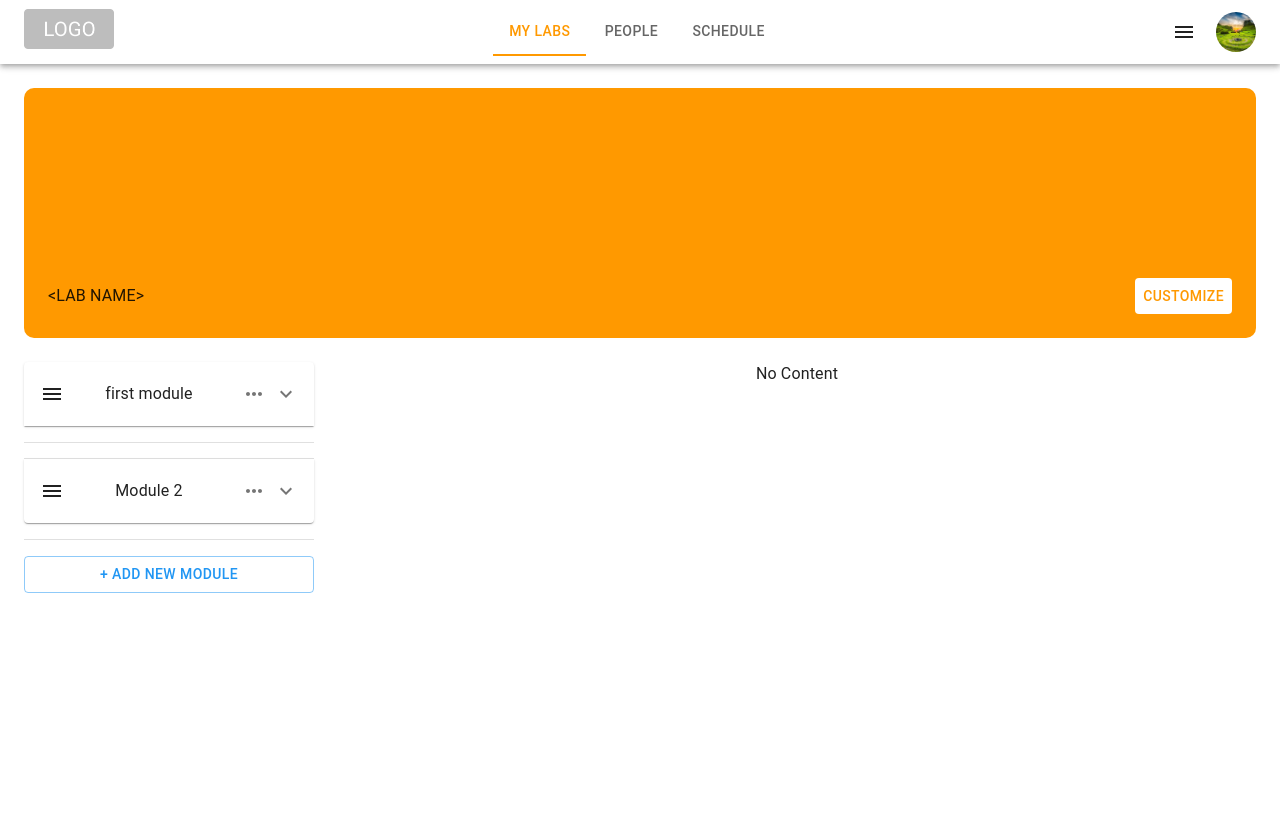
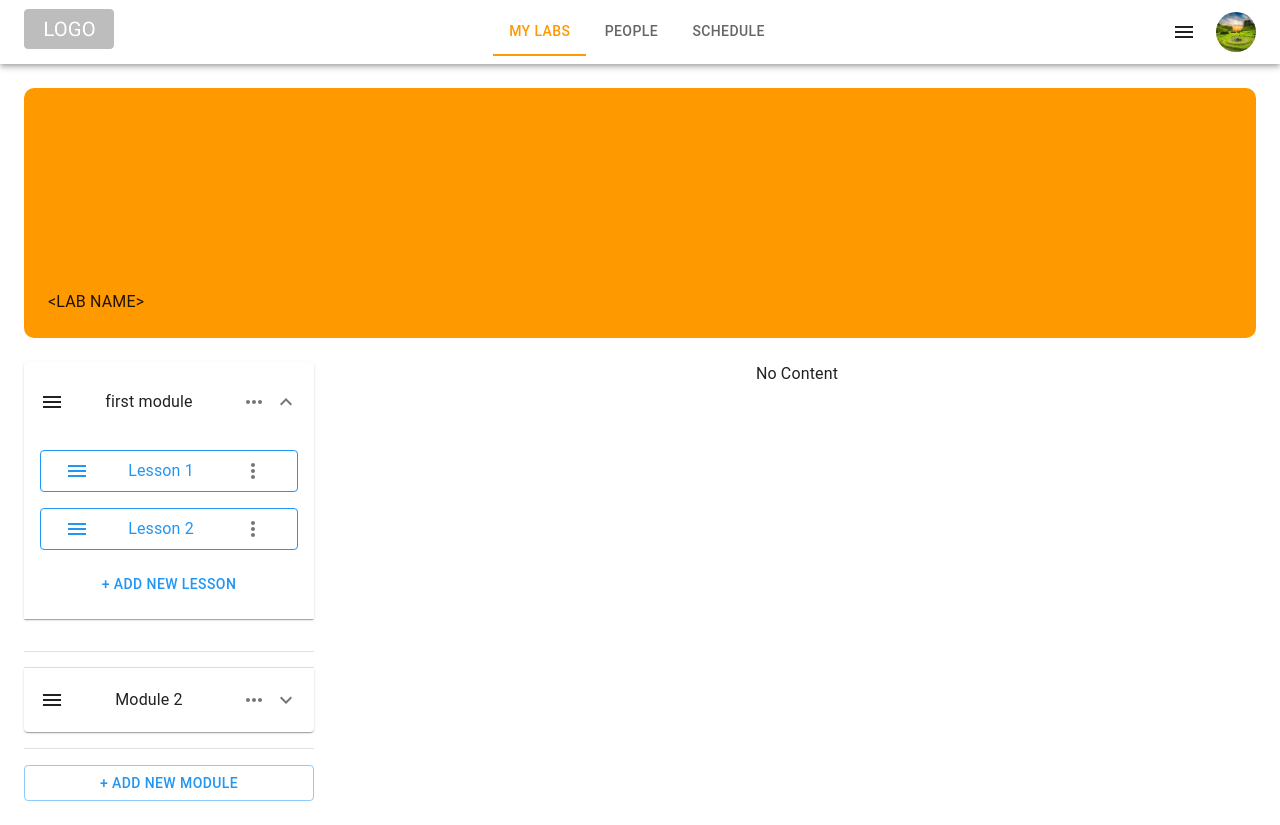
Before and after one commit to antoniosk10/lab-ms, a Next.js app in the folder apps/lab-next-app/: page /my-labs in a window 1280 px wide. Before the commit the page ends 800 px from the top, so only its background shows below. Built offline with nearby package versions, Linux system fonts and the light colour scheme.

Commit message:
refactor: expand first module

```diff
--- a/apps/lab-next-app/package.json
+++ b/apps/lab-next-app/package.json
@@ -20,20 +20,22 @@
     "@types/node": "18.13.0",
     "@types/react": "18.0.28",
     "@types/react-dom": "18.0.10",
+    "@types/uuid": "^9.0.1",
     "class-validator": "^0.14.0",
     "eslint": "8.34.0",
     "eslint-config-next": "13.1.6",
     "graphql": "^16.6.0",
     "graphql-tag": "^2.12.6",
     "lab-api": "*",
+    "lab-fields": "*",
     "lab-table": "*",
-    "lab-fields": "*",
     "next": "13.2.3",
     "react": "18.2.0",
     "react-dom": "18.2.0",
     "react-hook-form": "^7.43.2",
     "reflect-metadata": "^0.1.13",
     "sharp": "^0.31.3",
-    "typescript": "4.9.5"
+    "typescript": "4.9.5",
+    "uuid": "^9.0.0"
   }
 }
--- a/apps/lab-next-app/src/components/AccordionPanel.tsx
+++ b/apps/lab-next-app/src/components/AccordionPanel.tsx
@@ -15,6 +15,7 @@ type Props = {
   DetailsComponent: JSX.Element
   ExpandIcon?: SvgIconComponent
   ExpandButton?: boolean
+  isExpanded?: boolean
 }
 
 function AccordionPanel({
@@ -22,8 +23,9 @@ function AccordionPanel({
   DetailsComponent,
   ExpandIcon,
   ExpandButton,
+  isExpanded = false,
 }: Props) {
-  const [expand, setExpand] = useState(false)
+  const [expand, setExpand] = useState(isExpanded)
 
   const toggleAccordion = useCallback(() => {
     setExpand((prev) => !prev)
--- a/apps/lab-next-app/src/modules/mentor/lab/components/LabCreate/Banner/BannerForm.tsx
+++ b/apps/lab-next-app/src/modules/mentor/lab/components/LabCreate/Banner/BannerForm.tsx
@@ -1,9 +1,8 @@
-import React, { useState } from 'react'
+import BannerTitle from '@modules/mentor/lab/components/LabCreate/Banner/BannerTitle'
+import Box from '@mui/material/Box'
 import { styled } from '@mui/material/styles'
-import Box from '@mui/material/Box'
-import BannerTitle from '@modules/mentor/lab/components/LabCreate/Banner/BannerTitle'
+import { useState } from 'react'
 import { useFormContext } from 'react-hook-form'
-import { Button } from '@mui/material'
 
 const BannerStyled = styled(Box)(({ theme }) => ({
   background: theme.palette.secondary.main,
@@ -11,14 +10,10 @@ const BannerStyled = styled(Box)(({ theme }) => ({
   height: '250px',
   borderRadius: '10px',
   display: 'flex',
-  alignItems: 'flex-end'
+  alignItems: 'flex-end',
 }))
 
-const ButtonStyled = styled(Button)({
-  background: 'white'
-})
-
-function BannerForm () {
+function BannerForm() {
   const [isEdit, setIsEdit] = useState(false)
   const { getValues } = useFormContext()
 
@@ -34,7 +29,7 @@ function BannerForm () {
           justifyContent: 'space-between',
           alignItems: 'center',
           width: '100%',
-          padding: '24px'
+          padding: '24px',
         }}
       >
         <BannerTitle
@@ -43,9 +38,6 @@ function BannerForm () {
           onTextClick={() => setIsEdit(true)}
           onTitleAccept={handleTitleChange}
         />
-        <ButtonStyled color="secondary" onClick={() => {}}>
-          Customize
-        </ButtonStyled>
       </Box>
     </BannerStyled>
   )
--- a/apps/lab-next-app/src/modules/mentor/lab/components/LabCreate/LessonModules/Lesson.tsx
+++ b/apps/lab-next-app/src/modules/mentor/lab/components/LabCreate/LessonModules/Lesson.tsx
@@ -10,7 +10,7 @@ type Props = {
   lesson: LessonResDto
   onLessonClick: () => void
   selectedLesson: LessonResDto | null
-  onLessonDelete: (id: number) => void
+  onLessonDelete: (id: string) => void
   onLessonDuplicate: (duplicate: LessonResDto) => void
 }
 
--- a/apps/lab-next-app/src/modules/mentor/lab/components/LabCreate/LessonModules/LessonModule.tsx
+++ b/apps/lab-next-app/src/modules/mentor/lab/components/LabCreate/LessonModules/LessonModule.tsx
@@ -1,6 +1,5 @@
 import ExpandMoreIcon from '@mui/icons-material/ExpandMore'
 import { useCallback, useMemo } from 'react'
-import { useFormContext } from 'react-hook-form'
 
 import Lessons from './Lessons'
 
@@ -12,28 +11,28 @@ import DraggableItem from '@/src/components/DraggableItem'
 type Props = {
   altTitle: string
   module: ModuleResDto
+  onModuleDuplicate: (duplicate: ModuleResDto) => void
+  onModuleDelete: (id: string) => void
   onLessonClick: (lesson: LessonResDto) => void
-  onModuleAdd: (duplicate?: ModuleResDto) => void
-  onLessonAdd: (moduleId: number) => void
-  onLessonDuplicate: (moduleId: number, duplicate: LessonResDto) => void
-  onModuleDelete: (id: number) => void
-  onLessonDelete: (moduleId: number, lessonId: number) => void
+  onLessonAdd: (moduleId: string) => void
+  onLessonDuplicate: (moduleId: string, duplicate: LessonResDto) => void
+  onLessonDelete: (moduleId: string, lessonId: string) => void
   selectedLesson: LessonResDto | null
+  isExpanded: boolean
 }
 
 function LessonModule({
   module,
   altTitle,
+  onModuleDelete,
+  onModuleDuplicate,
   onLessonClick,
-  onModuleAdd,
   onLessonAdd,
-  onModuleDelete,
   onLessonDelete,
   selectedLesson,
   onLessonDuplicate,
+  isExpanded,
 }: Props) {
-  const { getValues } = useFormContext()
-
   const moduleId = module.id
 
   const options = useMemo(
@@ -45,7 +44,7 @@ function LessonModule({
       {
         name: 'Duplicate',
         action: () => {
-          onModuleAdd(module)
+          onModuleDuplicate(module)
         },
       },
       {
@@ -59,7 +58,7 @@ function LessonModule({
         },
       },
     ],
-    [getValues, moduleId, onModuleAdd, onModuleDelete]
+    [onModuleDuplicate, module, onModuleDelete, moduleId]
   )
 
   const handleLessonAdd = useCallback(() => {
@@ -70,7 +69,7 @@ function LessonModule({
     onLessonDuplicate(moduleId, duplicate)
   }, [])
 
-  const handleLessonDelete = useCallback((lessonId: number) => {
+  const handleLessonDelete = useCallback((lessonId: string) => {
     onLessonDelete(moduleId, lessonId)
   }, [])
 
@@ -90,6 +89,7 @@ function LessonModule({
         />
       }
       ExpandIcon={ExpandMoreIcon}
+      isExpanded={isExpanded}
     />
   )
 }
--- a/apps/lab-next-app/src/modules/mentor/lab/components/LabCreate/LessonModules/LessonModules.tsx
+++ b/apps/lab-next-app/src/modules/mentor/lab/components/LabCreate/LessonModules/LessonModules.tsx
@@ -2,6 +2,7 @@ import LessonModule from '@modules/mentor/lab/components/LabCreate/LessonModules
 import { Button, Stack } from '@mui/material'
 import { useCallback } from 'react'
 import { useFormContext } from 'react-hook-form'
+import { v4 as uuidv4 } from 'uuid'
 
 import { LessonResDto, ModuleResDto } from '../../../dto'
 
@@ -36,43 +37,47 @@ function LessonModules({
   const { getValues, setValue, watch } = useFormContext()
   const modules: ModuleResDto[] = watch('modules')
 
-  const handleModuleAdd = (duplicate?: ModuleResDto) => {
-    const newModule = duplicate || emptyModule
-    const newModules = [...modules, { ...newModule, id: Date.now() }]
+  const handleModuleAdd = () => {
+    const newModules = [...modules, { ...emptyModule, id: uuidv4() }]
     setValue('modules', newModules)
   }
 
-  const handleModuleDelete = (id: number) => {
+  const handleModuleDuplicate = (duplicate: ModuleResDto) => {
+    const newModules = [...modules, { ...duplicate, id: uuidv4() }]
+    setValue('modules', newModules)
+  }
+
+  const handleModuleDelete = (id: string) => {
     const updatedModules = modules.filter((el) => el.id !== id)
     setValue('modules', updatedModules)
   }
 
   const getLessonsByModuleId = useCallback(
-    (moduleId: number): LessonResDto[] => {
-      const moduleKey = moduleId - 1
-      const modules = getValues('modules')
-      const currentModule = modules[moduleKey]
-      const currentLessons = currentModule.lessons
+    (moduleId: string): LessonResDto[] => {
+      const modules: ModuleResDto[] = getValues('modules')
+      const currentModule = modules.find((el) => el.id === moduleId)
+      const currentLessons = currentModule ? currentModule.lessons : []
       return currentLessons
     },
     []
   )
 
   const updateLessonsList = useCallback(
-    (moduleId: number, updatedLessons: LessonResDto[]) => {
-      const moduleKey = moduleId - 1
-      const modules = getValues('modules')
-      const currentModule = modules[moduleKey]
-      const newModules = [...modules]
-      newModules[moduleKey] = { ...currentModule, lessons: updatedLessons }
+    (moduleId: string, updatedLessons: LessonResDto[]) => {
+      const modules: ModuleResDto[] = getValues('modules')
+      const newModules: ModuleResDto[] = modules.map((module) => {
+        if (module.id === moduleId)
+          return { ...module, lessons: updatedLessons }
+        return module
+      })
 
       setValue('modules', newModules)
     },
     []
   )
 
-  const addNewLesson = useCallback((moduleId: number, lesson: LessonResDto) => {
-    const newLesson = { ...lesson, id: Date.now() }
+  const addNewLesson = useCallback((moduleId: string, lesson: LessonResDto) => {
+    const newLesson = { ...lesson, id: uuidv4() }
     const currentLessons = getLessonsByModuleId(moduleId)
 
     updateLessonsList(moduleId, [...currentLessons, newLesson])
@@ -80,20 +85,20 @@ function LessonModules({
     setEditLesson()
   }, [])
 
-  const handleLessonAdd = useCallback((moduleId: number) => {
-    const newLesson = { ...emptyLesson, id: Date.now() }
+  const handleLessonAdd = useCallback((moduleId: string) => {
+    const newLesson = { ...emptyLesson, id: uuidv4() }
     addNewLesson(moduleId, newLesson)
   }, [])
 
   const handleDuplicateLesson = useCallback(
-    (moduleId: number, duplicate: LessonResDto) => {
+    (moduleId: string, duplicate: LessonResDto) => {
       addNewLesson(moduleId, duplicate)
     },
     []
   )
 
   const handleLessonDelete = useCallback(
-    (moduleId: number, lessonId: number) => {
+    (moduleId: string, lessonId: string) => {
       const currentLessons = getLessonsByModuleId(moduleId)
       const updatedLessons = currentLessons.filter((el) => el.id !== lessonId)
 
@@ -110,12 +115,13 @@ function LessonModules({
           module={module}
           altTitle={`Module ${index + 1}`}
           onLessonClick={onLessonClick}
-          onModuleAdd={handleModuleAdd}
+          onModuleDuplicate={handleModuleDuplicate}
           onModuleDelete={handleModuleDelete}
           onLessonAdd={handleLessonAdd}
           onLessonDuplicate={handleDuplicateLesson}
           onLessonDelete={handleLessonDelete}
           selectedLesson={selectedLesson}
+          isExpanded={index === 0}
         />
       ))}
 
--- a/apps/lab-next-app/src/modules/mentor/lab/components/LabCreate/LessonModules/Lessons.tsx
+++ b/apps/lab-next-app/src/modules/mentor/lab/components/LabCreate/LessonModules/Lessons.tsx
@@ -7,7 +7,7 @@ type Props = {
   onLessonClick: (lesson: LessonResDto) => void
   onLessonAdd: () => void
   onLessonDuplicate: (duplicate: LessonResDto) => void
-  onLessonDelete: (lessonId: number) => void
+  onLessonDelete: (lessonId: string) => void
   selectedLesson: LessonResDto | null
 }
 
--- a/apps/lab-next-app/src/modules/mentor/lab/containers/LabCreateContainer.tsx
+++ b/apps/lab-next-app/src/modules/mentor/lab/containers/LabCreateContainer.tsx
@@ -7,79 +7,73 @@ import React from 'react'
 
 const modules: ModuleResDto[] = [
   {
-    id: 1,
+    id: '1',
     title: 'first module',
     isTemporary: false,
     lessons: [
       {
-        id: 1,
+        id: '1',
         title: 'My lesson',
         description: 'sadasd',
         accessible: true,
         image: null,
         file: '<file_name.docx>',
         github: '<Github_url_name>',
-        youtube:'<youtube_url_name>',
-        isTemporary: false
+        youtube: '<youtube_url_name>',
+        isTemporary: false,
       },
       {
-        id: 2,
+        id: '2',
         title: null,
         description: null,
         accessible: true,
         image: null,
         file: null,
         github: null,
-        youtube:'<youtube_url_name>',
-        isTemporary: false
-      }
-    ]
+        youtube: '<youtube_url_name>',
+        isTemporary: false,
+      },
+    ],
   },
   {
-    id: 2,
+    id: '2',
     title: '',
     isTemporary: false,
     lessons: [
       {
-        id: 3,
+        id: '3',
         title: null,
         description: null,
         accessible: true,
         image: null,
         file: null,
         github: null,
-        youtube:'<youtube_url_name>',
-        isTemporary: false
+        youtube: '<youtube_url_name>',
+        isTemporary: false,
       },
       {
-        id: 4,
+        id: '4',
         title: null,
         description: null,
         accessible: true,
         image: null,
         file: null,
         github: null,
-        youtube:'<youtube_url_name>',
-        isTemporary: false
-      }
-    ]
-  }
+        youtube: '<youtube_url_name>',
+        isTemporary: false,
+      },
+    ],
+  },
 ]
 
-function LabCreateContainer () {
-  return (
-    <LabCreate modules={modules} />
-  )
+function LabCreateContainer() {
+  return <LabCreate modules={modules} />
 }
 
 export default LabCreateContainer
 
 LabCreateContainer.roles = [ROLES.ADMIN, ROLES.MENTOR]
 
-LabCreateContainer.getLayout = function getLayout (page: React.ReactNode) {
-  return (
-    <LabLayout activeTab={TABS.MY_LABS}>
-      {page}
-    </LabLayout>
-  )
+LabCreateContainer.getLayout = function getLayout(page: React.ReactNode) {
+  return <LabLayout activeTab={TABS.MY_LABS}>{page}</LabLayout>
 }
--- a/apps/lab-next-app/src/modules/mentor/lab/dto/index.ts
+++ b/apps/lab-next-app/src/modules/mentor/lab/dto/index.ts
@@ -1,14 +1,14 @@
 // These are mock types. All types will come from graphql
 
 export type ModuleResDto = {
-  id: number
+  id: string
   title: string
   lessons: LessonResDto[]
   isTemporary: boolean
 }
 
 export type LessonResDto = {
-  id: number
+  id: string
   title: string | null
   description: string | null
   accessible: boolean | null
```
Also changed, not shown: 1 other file (tests, documents, lock files or other folders).
